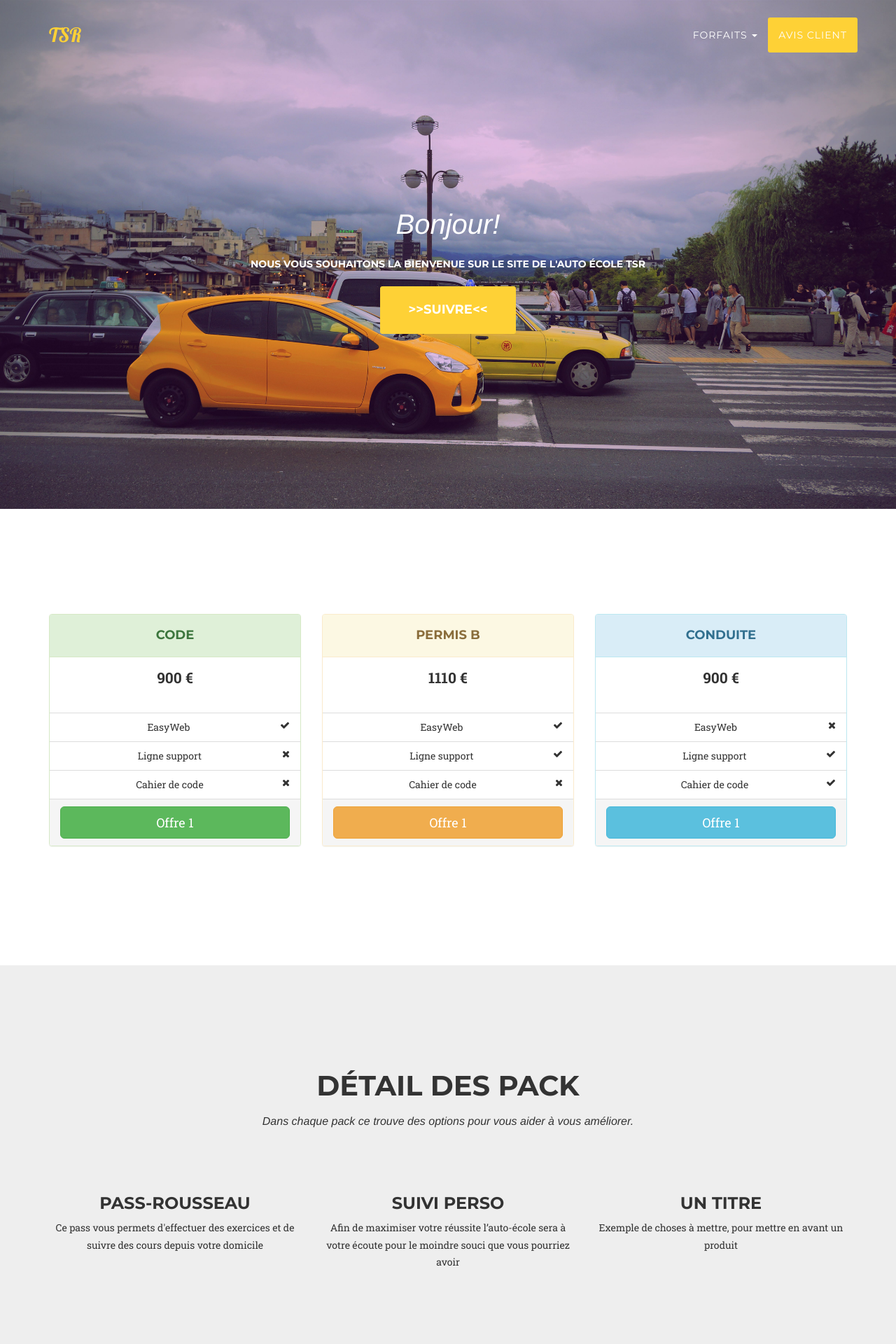
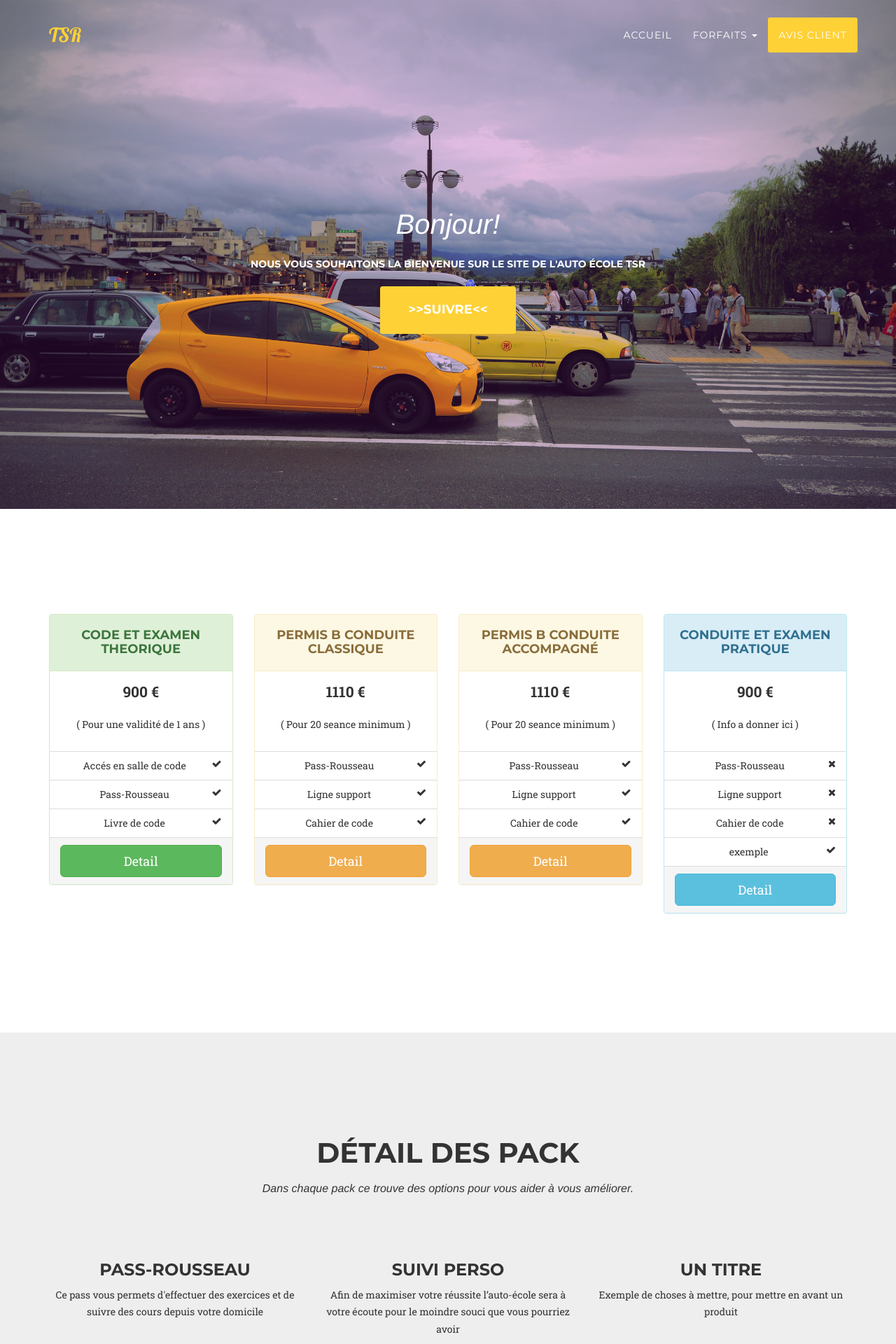
Before and after one commit to toeiazarothis/TSR, a PHP site: page /TSR/beta/tarif.php in a window 1280 px wide. Shown: the top 1920 px of the page at 70% size. Run offline with PHP 8.4, Linux system fonts and the light colour scheme; some libraries are stand-ins or nearby versions; some web fonts are replaced.

Commit message:
Ajout fenetre modal sur tarif est modification de la phrase si compteur depaser sur message d'acceuil

```diff
--- a/beta/index.php
+++ b/beta/index.php
@@ -6,7 +6,7 @@
   <meta name="viewport" content="width=device-width, initial-scale=1">
   <meta name="description" content="Site d'information sur Pokemon Go pour la communauté des joueurs de Troyes">
   <meta name="author" content="ToeiAzarothis">
-    <link rel="shortcut icon" href="img/PokemonGo.ico">
+  <link rel="shortcut icon" href="img/volant.png">
   <!-- Balise OpenGraph -->
   <meta property="og:title" content="TSR votre auto-ecole Troyenne" />
   <meta property="og:type" content="website" />
@@ -58,7 +58,7 @@
       <div class="collapse navbar-collapse" id="navbar-collapse-1">
         <ul class="nav navbar-nav navbar-right">
           <li class="hidden">
-                        <a href="#page-top"></a>
+            <li><a href="tarif.php" class="text-center">Info Permis</a></li>
           </li>
         </ul>
       </div>
--- /dev/null
+++ b/beta/modal.php
@@ -0,0 +1,132 @@
+<div class="modal fade modal-lg-1">
+  <div class="modal-dialog modal-lg">
+    <div class="modal-content">
+      <div class="modal-header">
+        <button type="button" class="close" data-dismiss="modal" aria-label="Close"><span aria-hidden="true">&times;</span></button>
+        <h4 class="modal-title">Titre</h4>
+      </div>
+      <div class="modal-body text-center">
+        Texte a mettre la c'est juste un exemple ...<br>
+        Frais de dossier et d'enregistrement = 49,0 0€ <br>
+        Forfait théorique = 239,00 €<br>
+        Formation théorique illimitée (cours et tests) <br>
+        Outils pédagogiques :
+          1 pochette fournitures<br>
+          1 Livre de code<br>
+          1 Pass Rousseau (Disponible sur Ios/Android et Ordinateur) = 60 €
+          <br><br><br>
+          1 examen théorique offert<br>
+          1 évaluation pratique = 37,00 €<br>
+          1 leçon de conduite (1 heure) = 37,00 €<br>
+          1 présentation pratique = 39,00 €<br>
+
+          Total <br>
+          Formation complète avec 20 leçons = 1146,00 €
+
+
+      </div>
+      <div class="modal-footer">
+        <button type="button" class="btn btn-default" data-dismiss="modal">Fermer</button>
+      </div>
+    </div>
+  </div>
+</div>
+<div class="modal fade modal-lg-2">
+  <div class="modal-dialog modal-lg">
+    <div class="modal-content">
+      <div class="modal-header">
+        <button type="button" class="close" data-dismiss="modal" aria-label="Close"><span aria-hidden="true">&times;</span></button>
+        <h4 class="modal-title">Titre</h4>
+      </div>
+      <div class="modal-body text-center">
+        Texte a mettre la c'est juste un exemple ...<br>
+        Frais de dossier et d'enregistrement = 49,0 0€ <br>
+        Forfait théorique = 239,00 €<br>
+        Formation théorique illimitée (cours et tests) <br>
+        Outils pédagogiques :
+          1 pochette fournitures<br>
+          1 Livre de code<br>
+          1 Pass Rousseau (Disponible sur Ios/Android et Ordinateur) = 60 €
+          <br><br><br>
+          1 examen théorique offert<br>
+          1 évaluation pratique = 37,00 €<br>
+          1 leçon de conduite (1 heure) = 37,00 €<br>
+          1 présentation pratique = 39,00 €<br>
+
+          Total <br>
+          Formation complète avec 20 leçons = 1146,00 €
+
+
+      </div>
+      <div class="modal-footer">
+        <button type="button" class="btn btn-default" data-dismiss="modal">Fermer</button>
+      </div>
+    </div>
+  </div>
+</div>
+<div class="modal fade modal-lg-3">
+  <div class="modal-dialog modal-lg">
+    <div class="modal-content">
+      <div class="modal-header">
+        <button type="button" class="close" data-dismiss="modal" aria-label="Close"><span aria-hidden="true">&times;</span></button>
+        <h4 class="modal-title">Titre</h4>
+      </div>
+      <div class="modal-body text-center">
+        Texte a mettre la c'est juste un exemple ...<br>
+        Frais de dossier et d'enregistrement = 49,0 0€ <br>
+        Forfait théorique = 239,00 €<br>
+        Formation théorique illimitée (cours et tests) <br>
+        Outils pédagogiques :
+          1 pochette fournitures<br>
+          1 Livre de code<br>
+          1 Pass Rousseau (Disponible sur Ios/Android et Ordinateur) = 60 €
+          <br><br><br>
+          1 examen théorique offert<br>
+          1 évaluation pratique = 37,00 €<br>
+          1 leçon de conduite (1 heure) = 37,00 €<br>
+          1 présentation pratique = 39,00 €<br>
+
+          Total <br>
+          Formation complète avec 20 leçons = 1146,00 €
+
+
+      </div>
+      <div class="modal-footer">
+        <button type="button" class="btn btn-default" data-dismiss="modal">Fermer</button>
+      </div>
+    </div>
+  </div>
+</div>
+<div class="modal fade modal-lg-4">
+  <div class="modal-dialog modal-lg">
+    <div class="modal-content">
+      <div class="modal-header">
+        <button type="button" class="close" data-dismiss="modal" aria-label="Close"><span aria-hidden="true">&times;</span></button>
+        <h4 class="modal-title">Titre</h4>
+      </div>
+      <div class="modal-body text-center">
+        Texte a mettre la c'est juste un exemple ...<br>
+        Frais de dossier et d'enregistrement = 49,0 0€ <br>
+        Forfait théorique = 239,00 €<br>
+        Formation théorique illimitée (cours et tests) <br>
+        Outils pédagogiques :
+          1 pochette fournitures<br>
+          1 Livre de code<br>
+          1 Pass Rousseau (Disponible sur Ios/Android et Ordinateur) = 60 €
+          <br><br><br>
+          1 examen théorique offert<br>
+          1 évaluation pratique = 37,00 €<br>
+          1 leçon de conduite (1 heure) = 37,00 €<br>
+          1 présentation pratique = 39,00 €<br>
+
+          Total <br>
+          Formation complète avec 20 leçons = 1146,00 €
+
+
+      </div>
+      <div class="modal-footer">
+        <button type="button" class="btn btn-default" data-dismiss="modal">Fermer</button>
+      </div>
+    </div>
+  </div>
+</div>
--- a/beta/tarif.php
+++ b/beta/tarif.php
@@ -6,29 +6,28 @@
   <meta name="viewport" content="width=device-width, initial-scale=1">
   <meta name="description" content="Site d'information sur Pokemon Go pour la communauté des joueurs de Troyes">
   <meta name="author" content="ToeiAzarothis">
-    <link rel="shortcut icon" href="img/PokemonGo.ico">
-    <meta property="og:title" content="Pokemon GO envahi Troyes">
-    <meta property="og:type" content="website">
-    <meta property="og:url" content="Petit site des familles">
-    <meta property="og:image" content="http://pogo3.hol.es/img/Objet/superball.png">
+  <link rel="shortcut icon" href="img/volant.png">
+  <!-- Balise OpenGraph -->
+  <meta property="og:title" content="TSR votre auto-ecole Troyenne" />
+  <meta property="og:type" content="website" />
+  <meta property="og:description" content="L'auto-ecole troyes securite routiere vous invite à patienter sur ce decompte .">
+  <meta property="op:markup_version" content="v0.1">
+  <meta property="og:locale" content="fr_FR" />
+  <meta property="og:url" content="patrick.hol.es/TSR" />
+  <meta property="og:image" content="http://mikomi.hol.es/img/opengraph.jpg"/>
+  <!-- Fin Balise OG -->
+
   <title>Auto-ecole TSR</title>
+
   <!-- Bootstrap Core CSS -->
   <link href="vendor/bootstrap/css/bootstrap.min.css" rel="stylesheet">
   <!-- Custom Fonts -->
   <link href="vendor/font-awesome/css/font-awesome.min.css" rel="stylesheet" type="text/css">
   <link href="https://fonts.googleapis.com/css?family=Lobster" rel="stylesheet">
-    <link href="https://fonts.googleapis.com/css?family=Montserrat:400,700" rel="stylesheet"
-
-      type="text/css">
-    <link href="https://fonts.googleapis.com/css?family=Kaushan+Script" rel="stylesheet"
-
-      type="text/css">
-    <link href="https://fonts.googleapis.com/css?family=Droid+Serif:400,700,400italic,700italic"
-
-      rel="stylesheet" type="text/css">
-    <link href="https://fonts.googleapis.com/css?family=Roboto+Slab:400,100,300,700"
-
-      rel="stylesheet" type="text/css">
+  <link href="https://fonts.googleapis.com/css?family=Montserrat:400,700" rel="stylesheet" type="text/css">
+  <link href="https://fonts.googleapis.com/css?family=Kaushan+Script" rel="stylesheet" type="text/css">
+  <link href="https://fonts.googleapis.com/css?family=Droid+Serif:400,700,400italic,700italic" rel="stylesheet" type="text/css">
+  <link href="https://fonts.googleapis.com/css?family=Roboto+Slab:400,100,300,700" rel="stylesheet" type="text/css">
   <!-- Theme CSS -->
   <link href="css/agency.css" rel="stylesheet">
   <!-- HTML5 Shim and Respond.js IE8 support of HTML5 elements and media queries -->
@@ -37,20 +36,23 @@
   <script src="https://oss.maxcdn.com/libs/html5shiv/3.7.0/html5shiv.js"></script>        <script src="https://oss.maxcdn.com/libs/respond.js/1.4.2/respond.min.js"></script>    <![endif]-->
 </head>
 <body id="page-top" class="index">
+
   <!-- Navigation -->
   <nav id="mainNav" class="navbar navbar-default navbar-custom navbar-fixed-top">
     <div class="container">
       <!-- Brand and toggle get grouped for better mobile display -->
-        <div class="navbar-header page-scroll"> <button type="button" class="navbar-toggle"
+      <div class="navbar-header page-scroll">
+        <button type="button" class="navbar-toggle" data-toggle="collapse" data-target="#navbar-collapse-1">
+          <span class="sr-only">Toggle navigation</span> Menu <i class="fa fa-bars"></i>
+        </button>
+        <a class="navbar-brand page-scroll" href="#page-top">TSR</a>
+      </div>
 
-            data-toggle="collapse" data-target="#bs-example-navbar-collapse-1">
-            <span class="sr-only">Toggle navigation</span> Menu </button> <a class="navbar-brand page-scroll"
-
-            href="#page-top">TSR</a> </div>
       <!-- Collect the nav links, forms, and other content for toggling -->
-        <div class="collapse navbar-collapse" id="bs-example-navbar-collapse-1">
+      <div class="collapse navbar-collapse" id="navbar-collapse-1">
         <ul class="nav navbar-nav navbar-right">
           <li class="hidden"> </li>
+          <li> <a href="index.php">Accueil</a></li>
           <li class="dropdown"> <a href="#" class="dropdown-toggle" data-toggle="dropdown"
 
             role="button" aria-haspopup="true" aria-expanded="false">Forfaits
@@ -65,11 +67,11 @@
               <li class="dropdown-header">Info</li>                        <li><a href="#">Separated link</a></li>                        <li><a href="#">One more separated link</a></li> -->
             </ul>
           </li>
-            <li> <a class="page-scrool" href="#testimonial">Avis client</a> </li>
+          <li> <a class="page-scroll" href="#avisclients">Avis client</a> </li>
         </ul>
       </div>
-        <!-- /.navbar-collapse --> </div>
-      <!-- /.container-fluid --> </nav>
+    </div>
+  </nav>
   <header>
     <div class="container">
       <div class="intro-text">
@@ -85,64 +87,75 @@
   <section id="tarif">
     <div class="container">
       <div class="row">
-          <div class="col-md-4">
+        <div class="col-md-3">
           <div class="panel panel-success">
             <div class="panel-heading">
-                <h4 class="text-center">Code</h4>
+              <h4 class="text-center">Code et Examen theorique</h4>
             </div>
             <div class="panel-body text-center">
               <p class="lead"> <strong>900 €</strong> </p>
+              <p class="sublead">( Pour une validité de 1 ans )</p>
             </div>
             <ul class="list-group list-group-flush text-center">
-                <li class="list-group-item"> EasyWeb <span class="fa fa-check pull-right"></span>
-                </li>
-                <li class="list-group-item"> Ligne support <span class="fa fa-times pull-right"></span>
-                </li>
-                <li class="list-group-item"> Cahier de code <span class="fa fa-times pull-right"></span>
-                </li>
+              <li class="list-group-item"> Accés en salle de code <span class="fa fa-check pull-right"></span></li>
+              <li class="list-group-item"> Pass-Rousseau <span class="fa fa-check pull-right"></span></li>
+              <li class="list-group-item"> Livre de code <span class="fa fa-check pull-right"></span></li>
             </ul>
-              <div class="panel-footer"> <button type="button" name="button" class="btn btn-lg btn-block btn-success">Offre
-                  1</button> </div>
+            <div class="panel-footer"><a type="button" class="btn btn-lg btn-block btn-success" data-toggle="modal" data-target=".modal-lg-1" href="#">Detail</a></div>
           </div>
         </div>
-          <div class="col-md-4">
+        <div class="col-md-3">
           <div class="panel panel-warning">
             <div class="panel-heading">
-                <h4 class="text-center">Permis B</h4>
+              <h4 class="text-center">Permis B conduite classique</h4>
             </div>
             <div class="panel-body text-center">
               <p class="lead"> <strong>1110 €</strong> </p>
+              <p class="sublead">( Pour 20 seance minimum )</p>
             </div>
             <ul class="list-group list-group-flush text-center">
-                <li class="list-group-item"> EasyWeb <span class="fa fa-check pull-right"></span>
-                </li>
-                <li class="list-group-item"> Ligne support <span class="fa fa-check pull-right"></span>
-                </li>
-                <li class="list-group-item"> Cahier de code <span class="fa fa-times pull-right"></span>
-                </li>
+              <li class="list-group-item"> Pass-Rousseau <span class="fa fa-check pull-right"></span></li>
+              <li class="list-group-item"> Ligne support <span class="fa fa-check pull-right"></span></li>
+              <li class="list-group-item"> Cahier de code <span class="fa fa-check pull-right"></span></li>
             </ul>
-              <div class="panel-footer"> <button type="button" name="button" class="btn btn-lg btn-block btn-warning">Offre
-                  1</button> </div>
+            <div class="panel-footer"><a type="button" class="btn btn-lg btn-block btn-warning" data-toggle="modal" data-target=".modal-lg-2" href="#">Detail</a></div>
           </div>
         </div>
-          <div class="col-md-4">
+        <div class="col-md-3">
+          <div class="panel panel-warning">
+            <div class="panel-heading">
+              <h4 class="text-center">Permis B conduite accompagné</h4>
+            </div>
+            <div class="panel-body text-center">
+              <p class="lead"> <strong>1110 €</strong> </p>
+              <p class="sublead">( Pour 20 seance minimum )</p>
+            </div>
+            <ul class="list-group list-group-flush text-center">
+              <li class="list-group-item"> Pass-Rousseau <span class="fa fa-check pull-right"></span></li>
+              <li class="list-group-item"> Ligne support <span class="fa fa-check pull-right"></span></li>
+              <li class="list-group-item"> Cahier de code <span class="fa fa-check pull-right"></span></li>
+            </ul>
+            <div class="panel-footer"> <a type="button" class="btn btn-lg btn-block btn-warning" data-toggle="modal" data-target=".modal-lg-3" href="#">Detail</a> </div>
+          </div>
+        </div>
+        <div class="col-md-3">
           <div class="panel panel-info">
             <div class="panel-heading">
-                <h4 class="text-center">Conduite</h4>
+              <h4 class="text-center">Conduite et examen pratique</h4>
             </div>
             <div class="panel-body text-center">
-                <p class="lead"> <strong>900 €</strong> </p>
+              <p class="lead"> <strong>900 €</strong></p>
+              <p class="sublead">
+                ( Info a donner ici )
+              </p>
             </div>
             <ul class="list-group list-group-flush text-center">
-                <li class="list-group-item"> EasyWeb <span class="fa fa-times pull-right"></span>
-                </li>
-                <li class="list-group-item"> Ligne support <span class="fa fa-check pull-right"></span>
-                </li>
-                <li class="list-group-item"> Cahier de code <span class="fa fa-check pull-right"></span>
-                </li>
+              <li class="list-group-item"> Pass-Rousseau <span class="fa fa-times pull-right"></span></li>
+              <li class="list-group-item"> Ligne support <span class="fa fa-times pull-right"></span></li>
+              <li class="list-group-item"> Cahier de code <span class="fa fa-times pull-right"></span></li>
+              <li class="list-group-item"> exemple <span class="fa fa-check pull-right"></span></li>
             </ul>
-              <div class="panel-footer"> <button type="button" name="button" class="btn btn-lg btn-block btn-info">Offre
-                  1</button> </div>
+            <div class="panel-footer"><a type="button" class="btn btn-lg btn-block btn-info" data-toggle="modal" data-target=".modal-lg-4" href="#">Detail</a></div>
           </div>
         </div>
       </div>
@@ -164,20 +177,19 @@
       <div class="row">
         <div class="col-md-4 text-center">
           <h3>Pass-Rousseau</h3>
-            <p> Ce pass vous permets d'effectuer des exercices et de suivre des
-              cours depuis votre domicile </p>
+          <p> Ce pass vous permets d'effectuer des exercices et de suivre des cours depuis votre domicile </p>
         </div>
         <div class="col-md-4 text-center">
           <h3>Suivi perso</h3>
-            <p> Afin de maximiser votre réussite l’auto-école sera à votre
-              écoute pour le moindre souci que vous pourriez avoir </p>
+          <p> Afin de maximiser votre réussite l’auto-école sera à votre écoute pour le moindre souci que vous pourriez avoir </p>
         </div>
         <div class="col-md-4 text-center">
           <h3>Un titre</h3>
           <p> Exemple de choses à mettre, pour mettre en avant un produit </p>
         </div>
       </div>
-        <!-- Fin d'exemple --> </div>
+      <!-- Fin d'exemple -->
+    </div>
   </section>
   <!-- Fin Detail des pack -->
   <!-- Differente prestation -->
@@ -192,24 +204,25 @@
       <div class="row">
         <div class="col-md-4 col-xs-12 text-center"> <span><i class="fa fa-circle-o fa-4x"></i></span>
           <h3>Récupération de points</h3>
-            <p> Nous organisons des stages de récupération de points </p>
+          <p> Nous organisons des stages de récupération.<br>
+            L'erreur est humaine est chaqu'un a le droit d'avoir une nouvelle chance.</p>
         </div>
         <div class="col-md-4 col-xs-12 text-center"> <span><i class="fa fa-car fa-4x"></i></span>
           <h3>Conduite Accompagnée</h3>
           <p> La conduite accompagnée à portée de main.<br>
-              Il vous suffira</p>
+            Il vous suffira de venir accompagne de votre tuteur legal</p>
         </div>
         <div class="col-md-4 col-xs-12 text-center"> <span><i class="fa fa-users fa-4x"></i></span>
           <h3>Offre de Parrainage</h3>
           <p> Venez à 2 c'est mieux. <br>
-              1h de conduite offerte au parrain et 1h au filleul </p>
+            1h de conduite offerte au parrain et 1h au filleu. </p>
         </div>
       </div>
     </div>
   </section>
   <!-- Fin prestation -->
   <!-- Inscription est document -->
-    <section id="documents">
+  <section id="documents" class="bg-light-gray">
     <div class="container">
       <div class="row">
         <div class="col-md-6 col-md-offset-3 text-center">
@@ -221,7 +234,7 @@
                               - La photocopie de l'ASSR 2 pour les élèves nés après 1988 <br>
                               - La photocopie de votre carte de séjour <br>
                               - 4 enveloppes A4 (vierge) timbrée au tarif en vigueur <br>
-              - Original de l'adjudication judiciaire pour permis annulé ou solde nul <br>
+                              - Original de l'adjudication judiciaire pour permis annulé ou solde nul. <br>
         </p>
       </div>
       </div><br>
@@ -236,9 +249,12 @@
             4 enveloppes format a4</p>
         </div>
         <div class="col-md-3 col-xs-6 text-center"> <span></span>
-            <h3></h3>
-            <p> Venez à 2 c'est mieux. <br>
-              1h de conduite offerte au parrain et 1h au filleul </p>
+          <h3>Photocopie</h3>
+          <p> Feuille de recensement. <br>
+            Journée d'appel à la defense. <br>
+            ASSR 2. <br>
+            Carte d'identité ou carte de sejour. <br>
+          </p>
         </div>
         <div class="col-md-3 col-xs-6 text-center"> <span></span>
           <h3></h3>
@@ -250,7 +266,7 @@
   </section>
   <!-- Fin inscription -->
   <!-- Avis client -->
-    <section id="testimonial">
+  <section id="avisclients">
     <div class="container">
       <div class="row text-center">
         <div class="col-md-4">
@@ -277,7 +293,12 @@
       </div>
     </div>
   </section>
-    <!--  -->
+  <!-- Avis client -->
+
+  <!-- Fenetre Modal -->
+  <?php include("modal.php");?>
+  <!-- Fin fenetre modal -->
+
   <!-- Footer -->
   <?php include("footer.php");?>
   <!-- Fin footer -->
--- a/counter/Theme/assets/js/soon/custom.js
+++ b/counter/Theme/assets/js/soon/custom.js
@@ -24,7 +24,7 @@ COMMING SOON PAGE
             hours.html('<h1>0</h1><p>Heures</p>');
             minutes.html('<h1>0</h1><p>Minutes</p>');
             seconds.html('<h1>0</h1><p>Secondes</p>');
-            message.html('NOTRE SITE N\'EST PAS ENCORE PRÊT ...');
+            message.html('NOTRE SITE NE DEVRAIS PU TARDER ...');
         }
         else{
             var s = -now.getTimezoneOffset()*60 + (launch.getTime() - now.getTime())/1000;
```
Also changed, not shown: counter/Theme/index.html (+12 -2 lines), beta/img/volant.png (added), counter/Theme/volant.png (added). Lines whose indentation alone changed are shown as unchanged.
